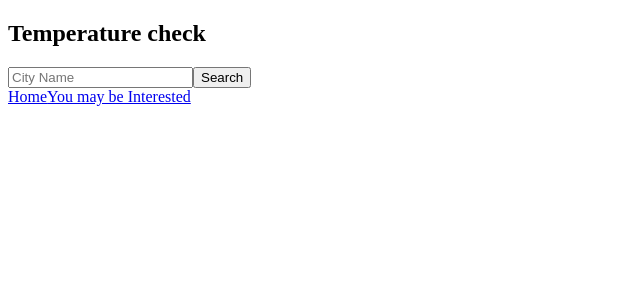
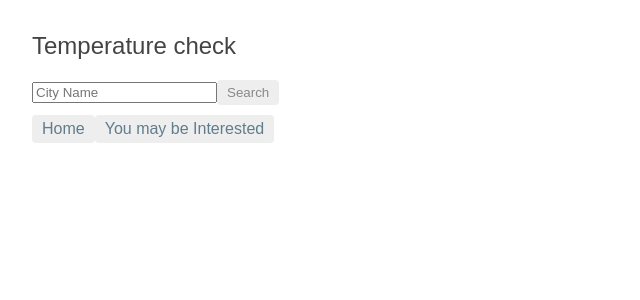
Before and after one commit to sunjing1809/final2, an Angular app: page / in a window 1280 px wide. Shown: the top 300 px of the page, without its empty margins (0-640 px from the left). Built offline with nearby package versions, Linux system fonts and the light colour scheme.

Commit message:
Change for Index and styles

```diff
--- a/src/index.html
+++ b/src/index.html
@@ -2,8 +2,9 @@
 <html>
 <head>
   <meta charset="utf-8">
-  <title>Final2</title>
+  <title>Final</title>
   <base href="/">
+  <link rel="stylesheet" href="styles.css">
 
   <meta name="viewport" content="width=device-width, initial-scale=1">
   <link rel="icon" type="image/x-icon" href="favicon.ico">
--- a/src/styles.css
+++ b/src/styles.css
@@ -1 +1,147 @@
 /* You can add global styles to this file, and also import other style files */
+/* Master Styles */
+h1 {
+  color: #369;
+  font-family: Arial, Helvetica, sans-serif;
+  font-size: 250%;
+}
+h2, h3 {
+  color: #444;
+  font-family: Arial, Helvetica, sans-serif;
+  font-weight: lighter;
+}
+body {
+  margin: 2em;
+}
+body, input[text], button {
+  color: #888;
+  font-family: Cambria, Georgia;
+}
+a {
+  cursor: pointer;
+  cursor: hand;
+}
+button {
+  font-family: Arial;
+  background-color: #eee;
+  border: none;
+  padding: 5px 10px;
+  border-radius: 4px;
+  cursor: pointer;
+  cursor: hand;
+}
+button:hover {
+  background-color: #cfd8dc;
+}
+button:disabled {
+  background-color: #eee;
+  color: #aaa;
+  cursor: auto;
+}
+
+/* Navigation link styles */
+nav a {
+  padding: 5px 10px;
+  text-decoration: none;
+  margin-top: 10px;
+  display: inline-block;
+  background-color: #eee;
+  border-radius: 4px;
+}
+nav a:visited, a:link {
+  color: #607D8B;
+}
+nav a:hover {
+  color: #039be5;
+  background-color: #CFD8DC;
+}
+nav a.router-link-active {
+  color: #039be5;
+}
+
+/* items class */
+.items {
+  margin: 0 0 2em 0;
+  list-style-type: none;
+  padding: 0;
+  width: 24em;
+}
+.items li {
+  cursor: pointer;
+  position: relative;
+  left: 0;
+  background-color: #EEE;
+  margin: .5em;
+  padding: .3em 0;
+  height: 1.6em;
+  border-radius: 4px;
+}
+.items li:hover {
+  color: #607D8B;
+  background-color: #DDD;
+  left: .1em;
+}
+.items li.selected:hover {
+  background-color: #BBD8DC;
+  color: white;
+}
+.items .text {
+  position: relative;
+  top: -3px;
+}
+.items {
+  margin: 0 0 2em 0;
+  list-style-type: none;
+  padding: 0;
+  width: 24em;
+}
+.items li {
+  cursor: pointer;
+  position: relative;
+  left: 0;
+  background-color: #EEE;
+  margin: .5em;
+  padding: .3em 0;
+  height: 1.6em;
+  border-radius: 4px;
+}
+.items li:hover {
+  color: #607D8B;
+  background-color: #DDD;
+  left: .1em;
+}
+.items li.selected {
+  background-color: #CFD8DC;
+  color: white;
+}
+
+.items li.selected:hover {
+  background-color: #BBD8DC;
+}
+.items .text {
+  position: relative;
+  top: -3px;
+}
+.items .badge {
+  display: inline-block;
+  font-size: small;
+  color: white;
+  padding: 0.8em 0.7em 0 0.7em;
+  background-color: #607D8B;
+  line-height: 1em;
+  position: relative;
+  left: -1px;
+  top: -4px;
+  height: 1.8em;
+  margin-right: .8em;
+  border-radius: 4px 0 0 4px;
+}
+
+/* everywhere else */
+* {
+  font-family: Arial, Helvetica, sans-serif;
+}
+.image {
+   position: relative;
+   width: 100%; /* for IE 6 */
+}
```
